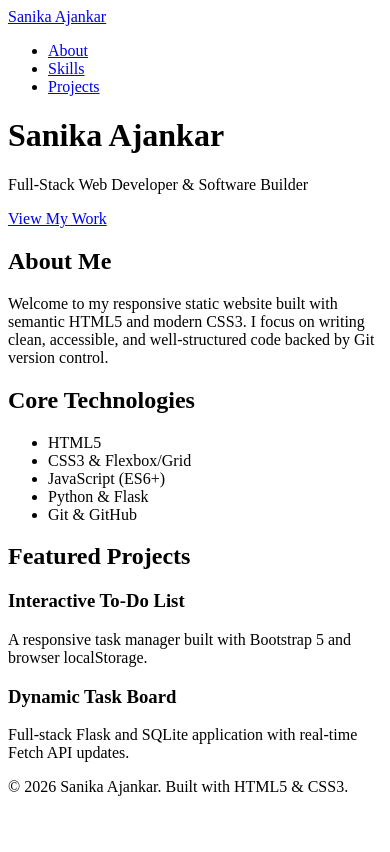
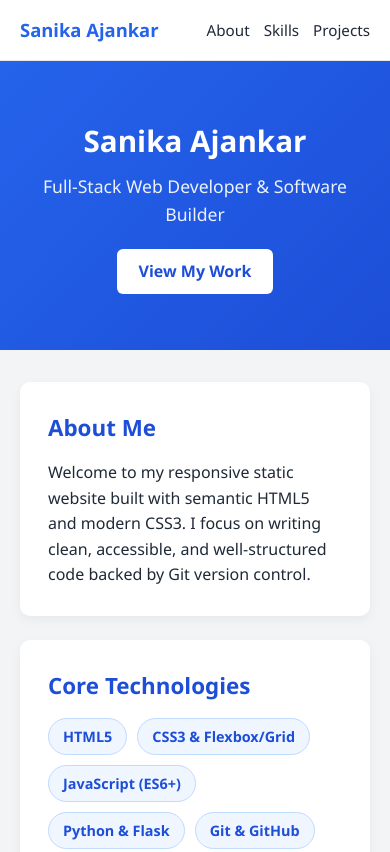
Before and after one commit to sanikaajankar/simple-static-site, a plain HTML site: page index.html in a window 390 px wide. Shown: the top 852 px of the page. Drawn offline with Linux system fonts and the light colour scheme.

Commit message:
Refactor CSS with variables and responsive styles

```diff
--- a/style.css
+++ b/style.css
@@ -1,20 +1,203 @@
-# Simple Static Site
+:root {
+    --primary: #2563eb;
+    --primary-dark: #1d4ed8;
+    --text-main: #1f2937;
+    --text-muted: #4b5563;
+    --bg-page: #f3f4f6;
+    --bg-card: #ffffff;
+    --border-light: #e5e7eb;
+    --radius: 10px;
+}
 
-A responsive personal portfolio and project showcase built with semantic HTML5 and modern CSS3, deployed via GitHub Pages.
+* {
+    margin: 0;
+    padding: 0;
+    box-sizing: border-box;
+}
 
-## Live Demo
-View the live site at: `https://github.io`
+html {
+    scroll-behavior: smooth;
+}
 
-## Features
-- **Semantic HTML5**: Uses `<nav>`, `<header>`, `<main>`, `<section>`, `<article>`, and `<footer>` with ARIA accessibility labels.
-- **Modern CSS3**: Built with CSS custom properties (`:root`), Flexbox, CSS Grid, smooth scrolling, and mobile `@media` breakpoints.
-- **Clean Repository Structure**: Organized with `index.html`, `style.css`, and `README.md`.
+body {
+    font-family: 'Segoe UI', Tahoma, Geneva, Verdana, sans-serif;
+    line-height: 1.6;
+    color: var(--text-main);
+    background-color: var(--bg-page);
+    display: flex;
+    flex-direction: column;
+    min-height: 100vh;
+}
 
-## Project Structure
-- `index.html` — Main HTML5 page structure and navigation
-- `style.css` — Custom CSS variables, responsive grid/flexbox layouts, and hover transitions
-- `README.md` — Project documentation and setup instructions
+.container {
+    width: 100%;
+    max-width: 860px;
+    margin: 0 auto;
+    padding: 0 20px;
+}
 
-## How to Run Locally
-1. Clone the repository: `git clone https://github.com`
-2. Open `index.html` in any web browser.
+/* Navigation Bar */
+.navbar {
+    background-color: var(--bg-card);
+    border-bottom: 1px solid var(--border-light);
+    position: sticky;
+    top: 0;
+    z-index: 100;
+}
+
+.nav-content {
+    display: flex;
+    justify-content: space-between;
+    align-items: center;
+    height: 60px;
+}
+
+.brand {
+    font-weight: 700;
+    font-size: 1.15rem;
+    color: var(--primary);
+    text-decoration: none;
+}
+
+.nav-links {
+    list-style: none;
+    display: flex;
+    gap: 24px;
+}
+
+.nav-links a {
+    text-decoration: none;
+    color: var(--text-main);
+    font-weight: 500;
+    transition: color 0.2s ease;
+}
+
+.nav-links a:hover,
+.nav-links a:focus-visible {
+    color: var(--primary);
+}
+
+/* Hero Header */
+.site-header {
+    background: linear-gradient(135deg, var(--primary), var(--primary-dark));
+    color: #ffffff;
+    padding: 56px 0;
+    text-align: center;
+    margin-bottom: 32px;
+}
+
+.site-header h1 {
+    font-size: 2.4rem;
+    margin-bottom: 8px;
+}
+
+.subtitle {
+    font-size: 1.1rem;
+    opacity: 0.92;
+    margin-bottom: 20px;
+}
+
+.btn-primary {
+    display: inline-block;
+    background-color: #ffffff;
+    color: var(--primary-dark);
+    padding: 10px 22px;
+    border-radius: 6px;
+    font-weight: 600;
+    text-decoration: none;
+    transition: transform 0.2s ease, box-shadow 0.2s ease;
+}
+
+.btn-primary:hover {
+    transform: translateY(-2px);
+    box-shadow: 0 4px 12px rgba(0, 0, 0, 0.15);
+}
+
+/* Main Content & Cards */
+main {
+    flex: 1;
+}
+
+.card {
+    background: var(--bg-card);
+    border-radius: var(--radius);
+    padding: 28px;
+    margin-bottom: 24px;
+    box-shadow: 0 4px 12px rgba(0, 0, 0, 0.05);
+}
+
+.card h2 {
+    color: var(--primary-dark);
+    margin-bottom: 14px;
+    font-size: 1.4rem;
+}
+
+.tag-list {
+    list-style: none;
+    display: flex;
+    flex-wrap: wrap;
+    gap: 10px;
+}
+
+.tag-list li {
+    background-color: #eff6ff;
+    color: var(--primary-dark);
+    border: 1px solid #bfdbfe;
+    padding: 6px 14px;
+    border-radius: 20px;
+    font-weight: 600;
+    font-size: 0.9rem;
+}
+
+/* Responsive Project Grid */
+.project-grid {
+    display: grid;
+    grid-template-columns: repeat(auto-fit, minmax(250px, 1fr));
+    gap: 16px;
+}
+
+.project-item {
+    border: 1px solid var(--border-light);
+    border-radius: 8px;
+    padding: 18px;
+    background-color: #f9fafb;
+    transition: transform 0.2s ease, border-color 0.2s ease;
+}
+
+.project-item:hover {
+    transform: translateY(-2px);
+    border-color: var(--primary);
+}
+
+.project-item h3 {
+    font-size: 1.1rem;
+    margin-bottom: 6px;
+    color: var(--text-main);
+}
+
+.project-item p {
+    color: var(--text-muted);
+    font-size: 0.95rem;
+}
+
+/* Footer */
+.site-footer {
+    text-align: center;
+    padding: 20px 0;
+    color: var(--text-muted);
+    font-size: 0.9rem;
+    border-top: 1px solid var(--border-light);
+    margin-top: 24px;
+}
+
+/* Mobile Responsive Adjustments */
+@media (max-width: 600px) {
+    .site-header h1 {
+        font-size: 1.85rem;
+    }
+
+    .nav-links {
+        gap: 14px;
+        font-size: 0.95rem;
+    }
+}
```
